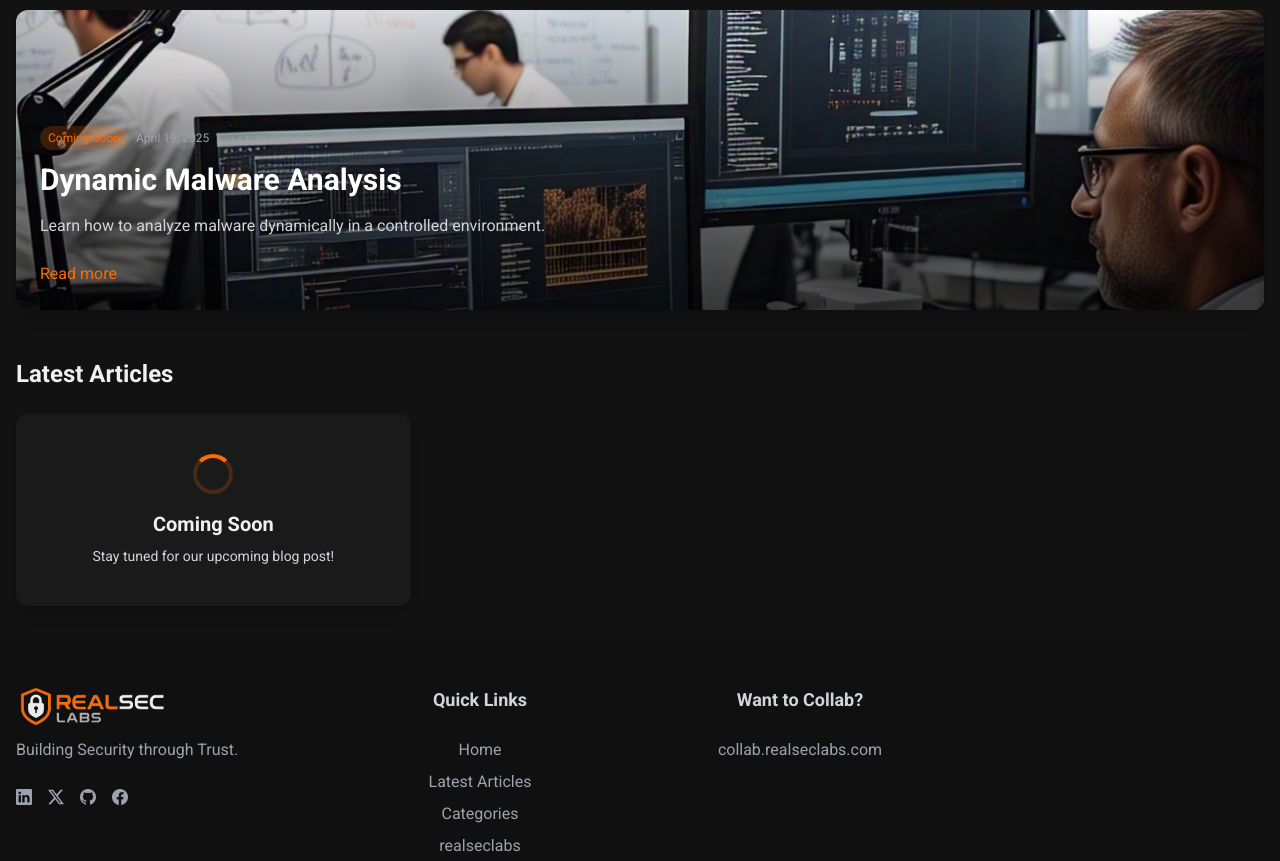
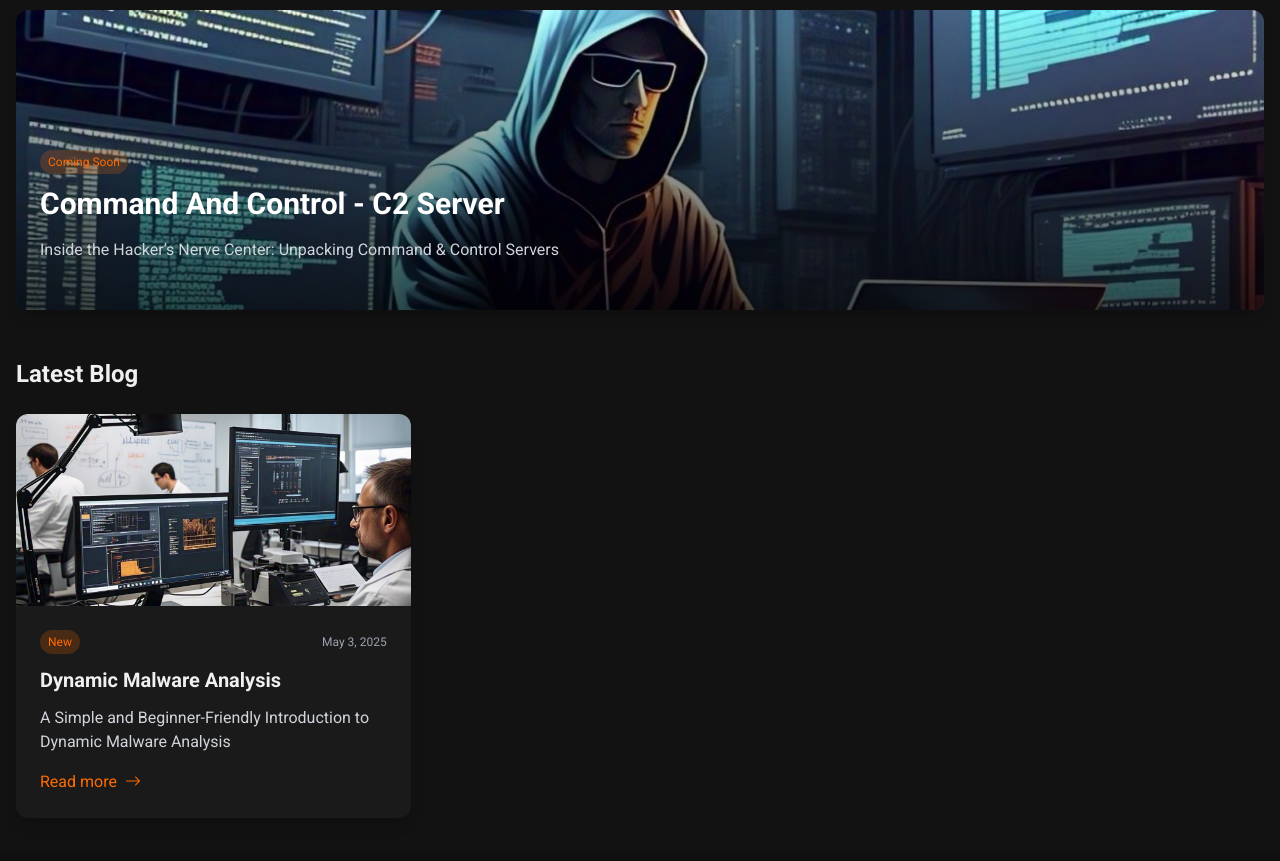
Before and after one commit to realseclabs/blog.realseclabs.com, a website: page index.html in a window 1280 px wide. Shown: the part 320-1181 px from the top of the page. Drawn offline with nearby package versions, Linux system fonts and the light colour scheme.

Commit message:
Final check

```diff
--- a/index.html
+++ b/index.html
@@ -302,57 +302,46 @@
 
                 <!-- Featured Post -->
                 <div class="featured-card flex flex-col md:flex-row bg-secondary rounded-xl overflow-hidden shadow-lg mb-12">
-                    <img src="./assets/images/dynamic-malware-analysis.jpg"
+                    <img src="./assets/images/Command and control server-c2 server.jpg"
                          alt="Featured Blog Post"
                          class="w-full md:w-1/2 h-48 md:h-auto object-cover transform transition-transform duration-500 hover:scale-105 hover:shadow-xl fade-in">
                     <div class="content p-6 md:p-8 flex flex-col justify-center">
                         <div class="flex items-center mb-3">
                             <span class="bg-primary/20 text-primary text-xs py-1 px-2 rounded-full">Coming Soon</span>
-                            <span class="text-gray-400 text-xs ml-2">April 19, 2025</span>
+                            <span class="text-gray-400 text-xs ml-2"></span>
                         </div>
-                        <h2 class="text-2xl md:text-3xl font-bold mb-4">Dynamic Malware Analysis</h2>
+                        <h2 class="text-2xl md:text-3xl font-bold mb-4">Command And Control - C2 Server</h2>
                         <p class="text-gray-300 mb-6 line-clamp-3">
-                            Learn how to analyze malware dynamically in a controlled environment.
-                        </p>
-                        <a href="./dynamic-malware-analysis.html" class="inline-flex items-center text-primary hover:underline">
-                            Read more
+                            Inside the Hacker’s Nerve Center: Unpacking Command & Control Servers                        </p>
+                        <a href="" class="inline-flex items-center text-primary hover:underline">
+
                         </a>
                     </div>
                 </div>
 
-                <h3 id="latest-articles" class="text-2xl font-bold mb-6">Latest Articles</h3>
+                <h3 id="latest-articles" class="text-2xl font-bold mb-6">Latest Blog</h3>
 
                 <!-- Blog Grid -->
                 <div class="grid grid-cols-1 md:grid-cols-2 lg:grid-cols-3 gap-8">
-                    <!-- Current Card (Hidden) -->
-                    <div class="bg-secondary rounded-xl overflow-hidden shadow-lg transition-all duration-300 card-hover hidden">
-                        <img src="https://images.unsplash.com/photo-1526374965328-7f61d4dc18c5?q=80&w=2670&auto=format&fit=crop" alt="IAM Solutions" class="w-full h-48 object-cover">
+                    <!-- Current Card (Previously Hidden) -->
+                    <div class="bg-secondary rounded-xl overflow-hidden shadow-lg transition-all duration-300 card-hover">
+                        <img src="./assets/images/dynamic-malware-analysis.jpg" alt="IAM Solutions" class="w-full h-48 object-cover">
                         <div class="p-6">
                             <div class="flex items-center mb-3">
-                                <span class="bg-primary/20 text-primary text-xs py-1 px-2 rounded-full">IAM</span>
-                                <span class="text-gray-400 text-xs ml-auto">May 23, 2023</span>
+                                <span class="bg-primary/20 text-primary text-xs py-1 px-2 rounded-full">New</span>
+                                <span class="text-gray-400 text-xs ml-auto">May 3, 2025</span>
                             </div>
-                            <h3 class="text-xl font-bold mb-3">Implementing Zero Trust with Modern IAM</h3>
+                            <h3 class="text-xl font-bold mb-3">Dynamic Malware Analysis</h3>
                             <p class="text-gray-300 mb-4 line-clamp-3">
-                                Learn how Identity and Access Management solutions are enabling organizations to implement effective Zero Trust architectures. This post covers the fundamental principles and practical implementation steps.
+                                A Simple and Beginner-Friendly Introduction to Dynamic Malware Analysis
                             </p>
-                            <a href="#" class="text-primary inline-flex items-center hover:underline" onclick="viewBlog('implementing-zero-trust'); return false;">
+                            <a href="./dynamic-malware-analysis.html" class="text-primary inline-flex items-center hover:underline" onclick="viewBlog('dynamic-malware-analysis'); return false;">
                                 Read more <i class="bi bi-arrow-right ml-2"></i>
                             </a>
                         </div>
                     </div>
 
-                    <!-- New Card with Spinner Loader -->
-                    <div class="bg-secondary rounded-xl overflow-hidden shadow-lg transition-all duration-300 card-hover">
-                        <div class="p-6 flex flex-col items-center justify-center h-48">
-                            <div class="loading-spinner w-10 h-10 border-4 border-t-primary rounded-full animate-spin mb-4"></div>
-                            <h3 class="text-xl font-bold text-center">Coming Soon</h3>
-                            <p class="text-gray-300 text-center text-sm mt-2">
-                                Stay tuned for our upcoming blog post!
-                            </p>
-                        </div>
-                    </div>
-                </div>
+
 
             </div>
         </section>
```
Also changed, not shown: assets/images/Command and control server-c2 server-1.jpg (added), assets/images/Command and control server-c2 server.jpg (added).
